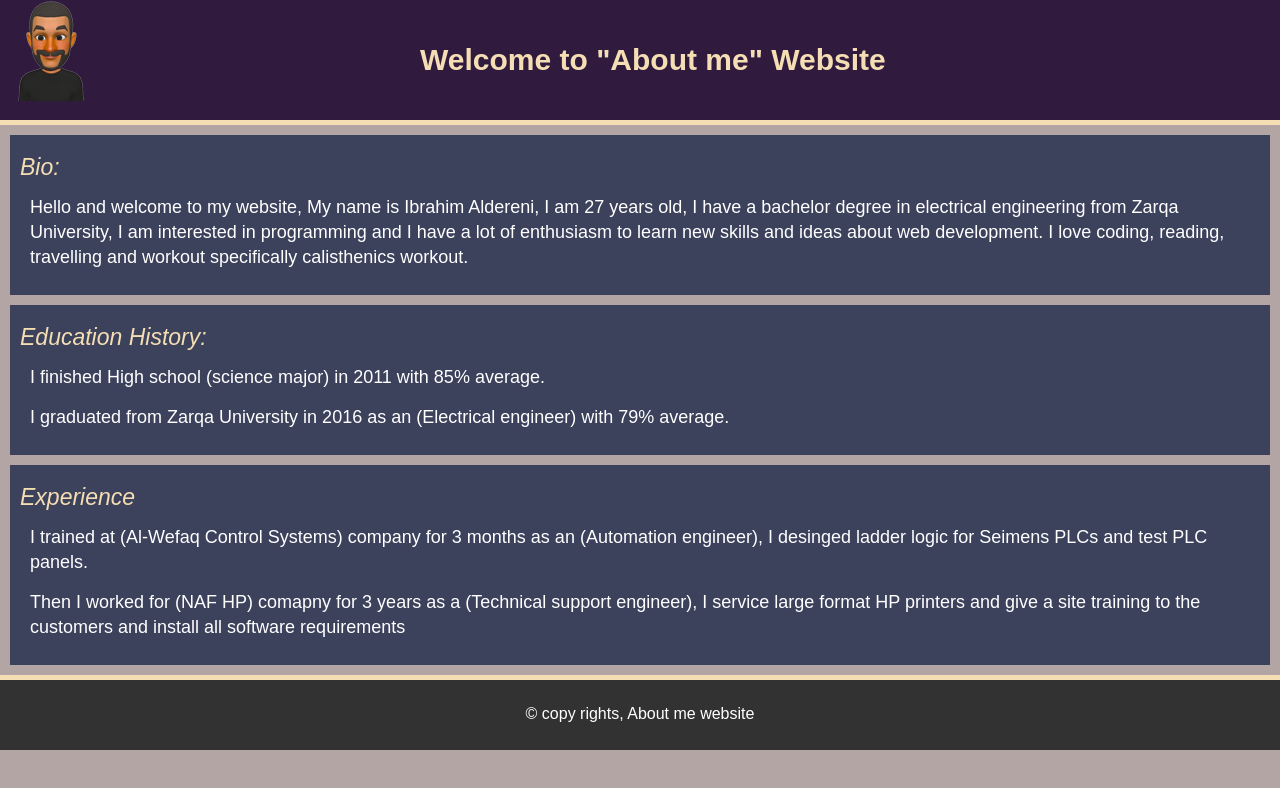
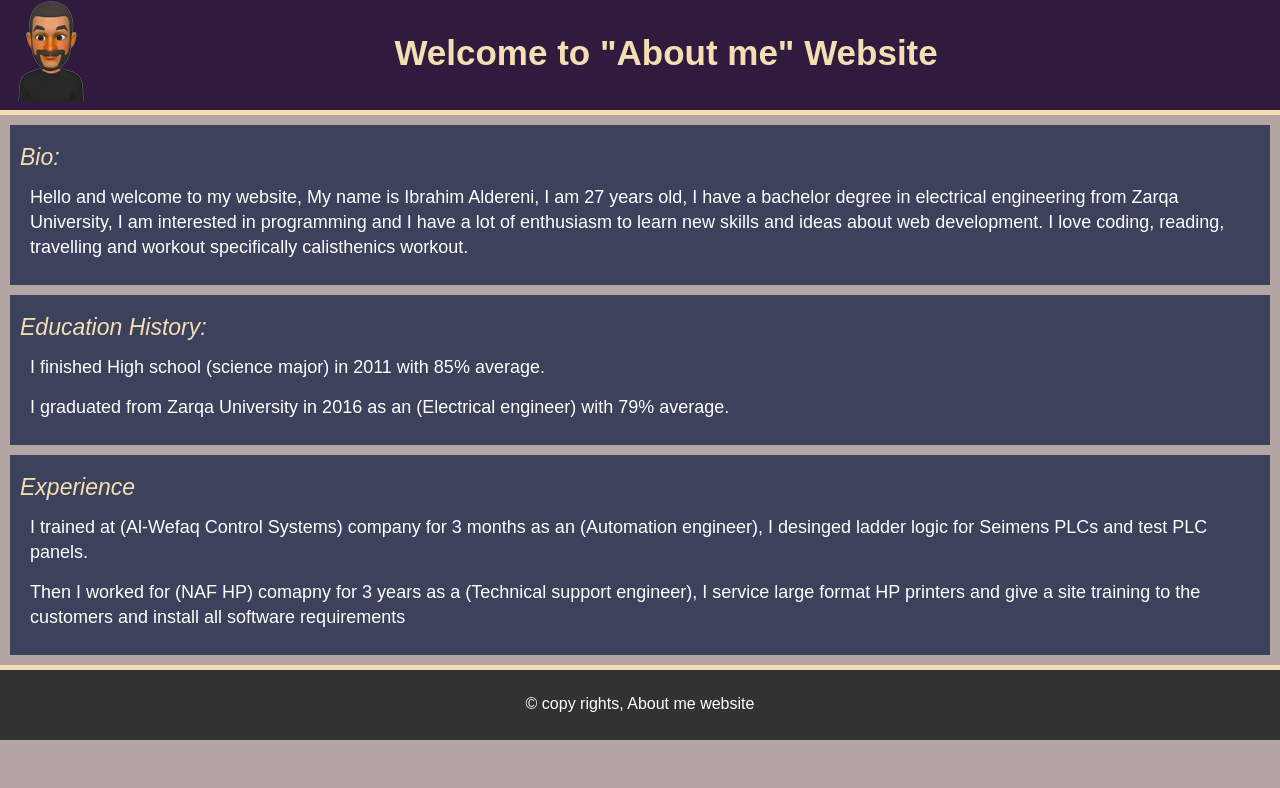
Before and after one commit to Ibrahim-Aldereni/About-me, a plain HTML site: page index.html in a window 1280 px wide. Drawn offline with Linux system fonts and the light colour scheme.

Commit message:
update style.css with some modifications

```diff
--- a/css/style.css
+++ b/css/style.css
@@ -7,16 +7,16 @@ body{
 header{
   background-color: #301b3f;
   color: wheat;
-  height: 120px;
+  height: 110px;
   border-bottom: 5px solid wheat;
 }
 
 h1{
   display: inline-block;
-  font-size: 30px;
+  font-size: 35px;
   font-weight: bold;
-  margin-top: 3.5%;
-  padding-left: 25%;
+  margin-top: 2.7%;
+  padding-left: 23%;
 }
 
 header img{
@@ -30,7 +30,7 @@ section{
   margin: 10px;
   padding: 10px ;
   color: white;
-  line-height: 25px ;
+  line-height: 25px;
 }
 
 section h2{
```
